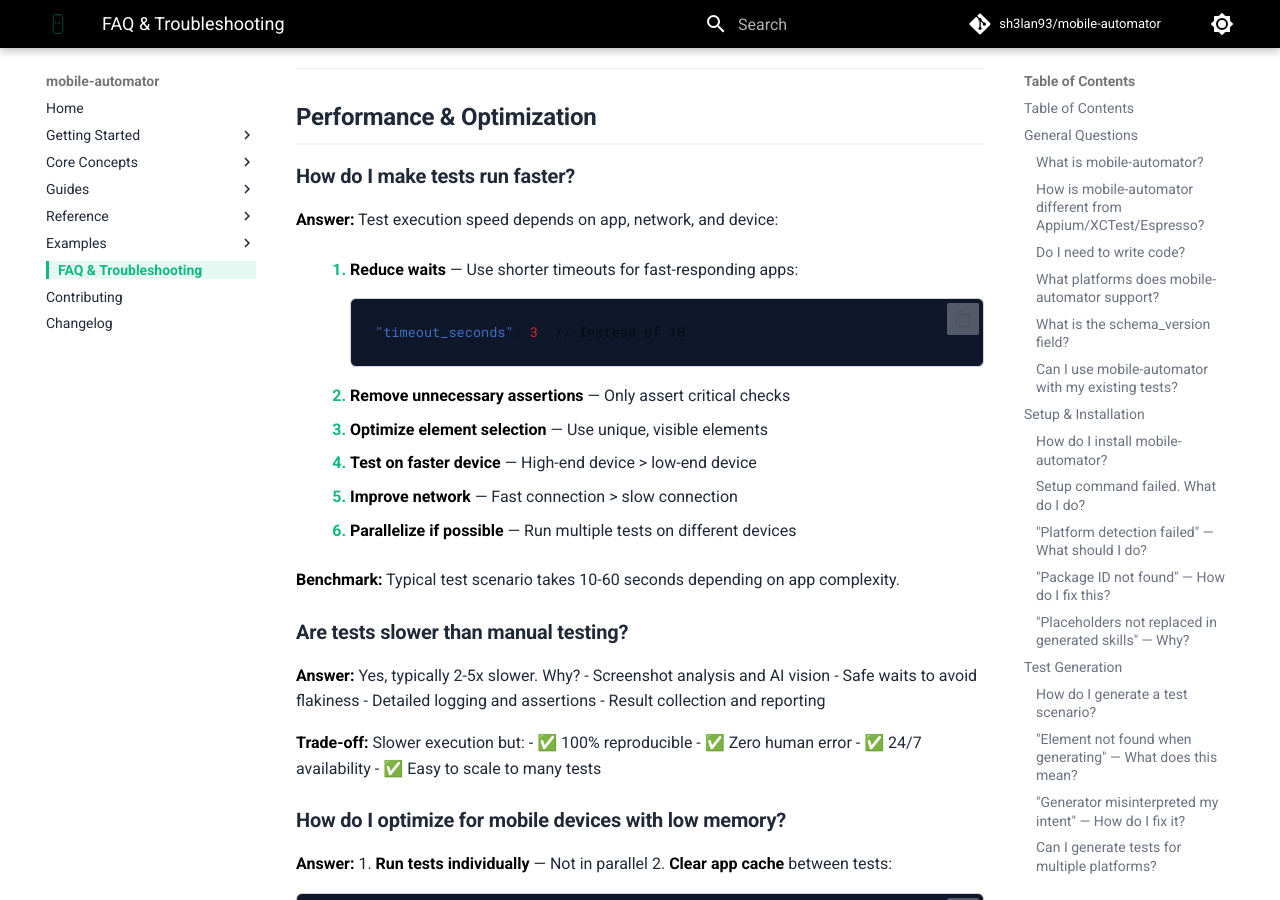
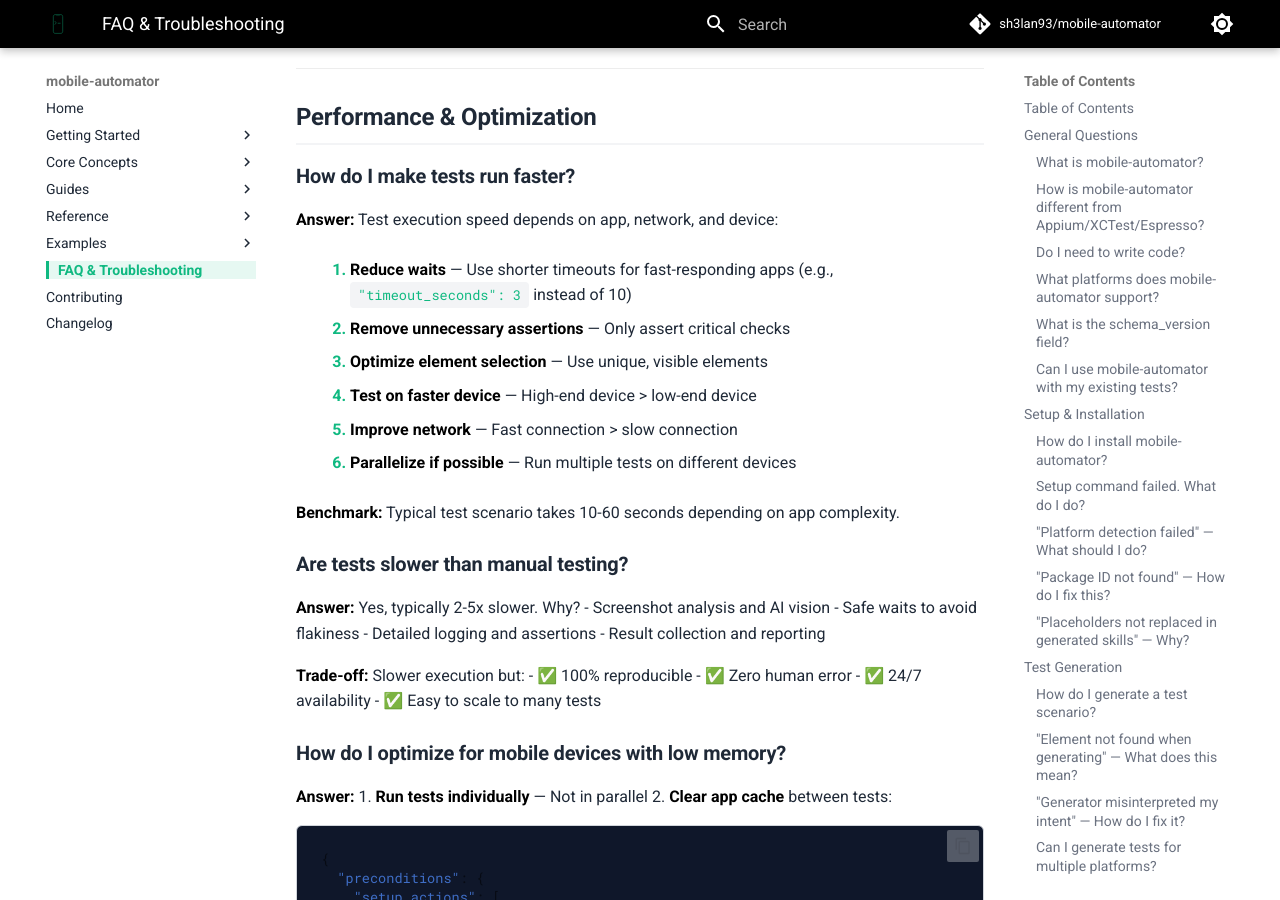
Before and after one commit to sh3lan93/mobile-automator, an MkDocs documentation site: the page built from docs/faq.md, in a window 1280 px wide and 900 px high, scrolled down 10711 px. Built offline with MkDocs 1.6.1 and Material for MkDocs 9.7.7, drawn with Linux system fonts in a browser that asks for light colours; comment, search, counter and statistics services are not loaded.

````diff
--- a/docs/faq.md
+++ b/docs/faq.md
@@ -476,10 +476,7 @@ jobs:
 
 **Answer:** Test execution speed depends on app, network, and device:
 
-1. **Reduce waits** — Use shorter timeouts for fast-responding apps:
-   ```json
-   "timeout_seconds": 3  // Instead of 10
-   ```
+1. **Reduce waits** — Use shorter timeouts for fast-responding apps (e.g., `"timeout_seconds": 3` instead of 10)
 
 2. **Remove unnecessary assertions** — Only assert critical checks
 3. **Optimize element selection** — Use unique, visible elements
````
